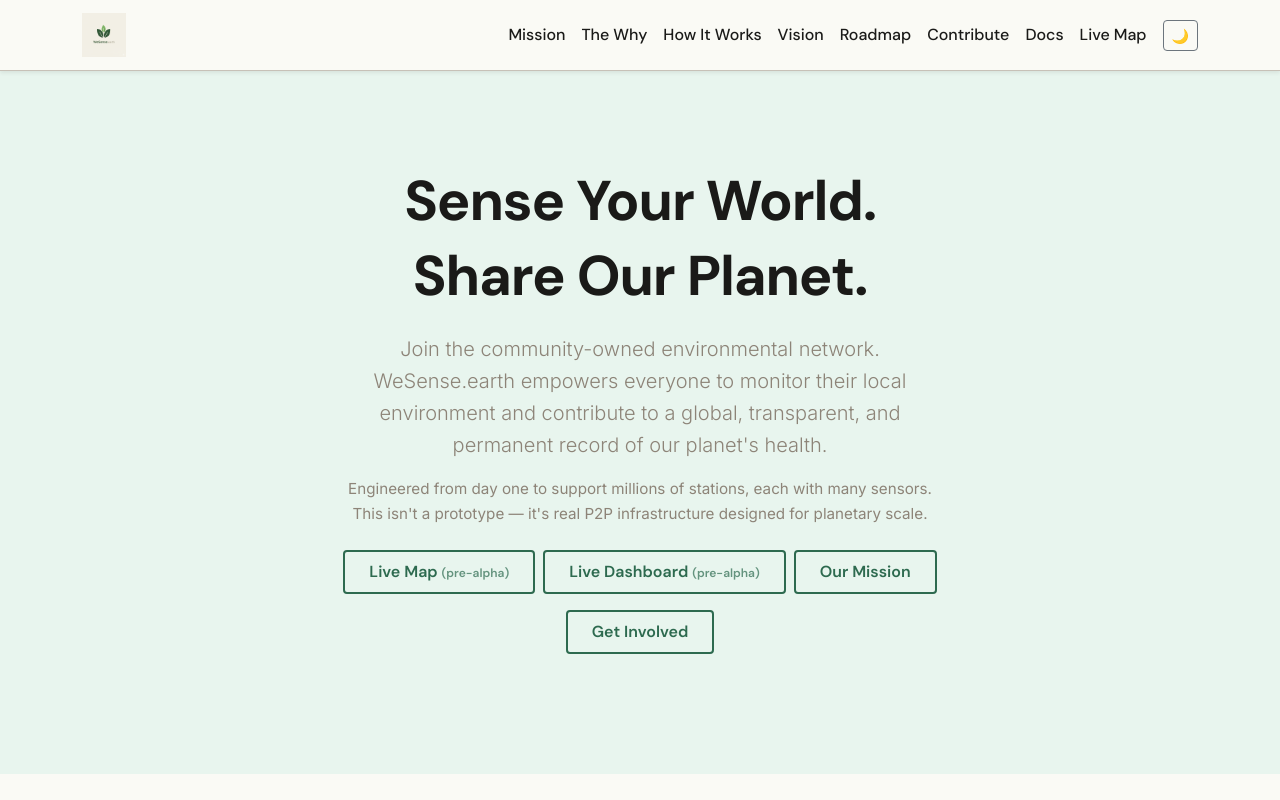
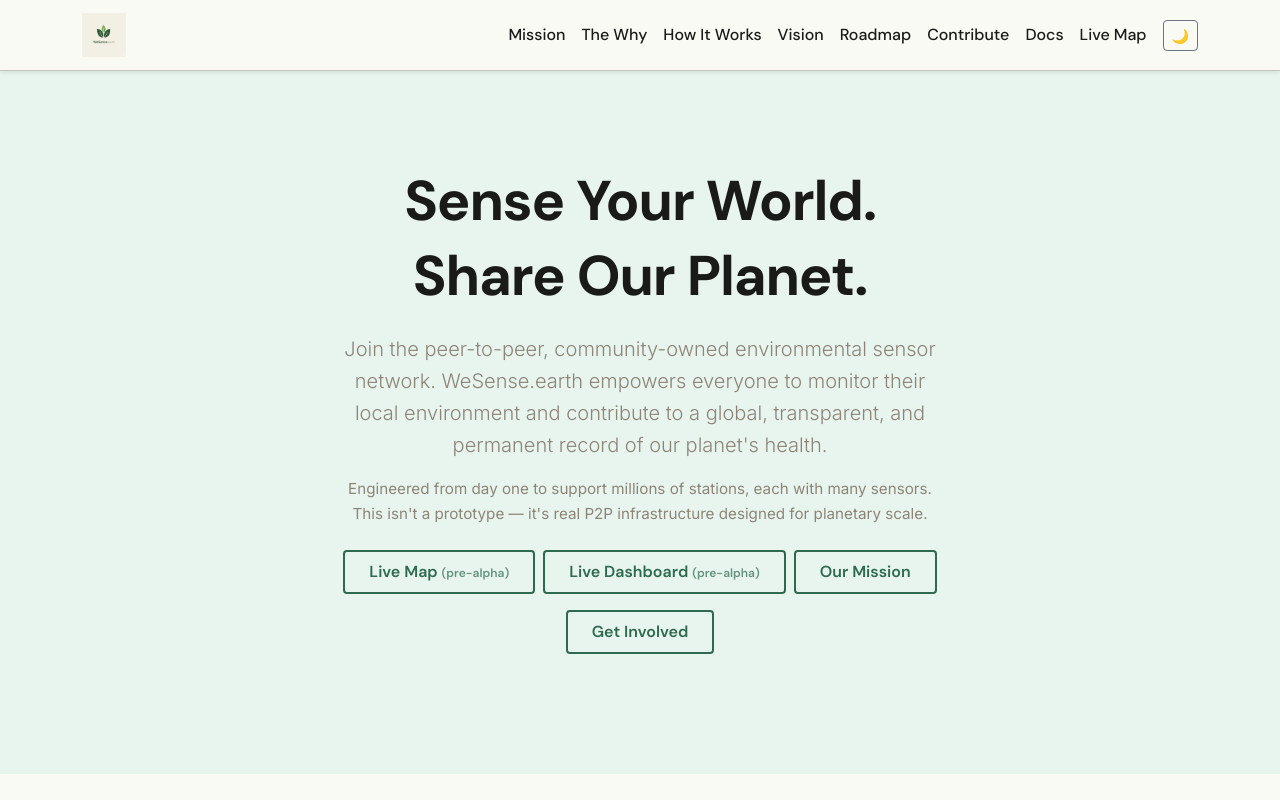
Before and after one commit to wesense-earth/wesense-website, a React (Vite) app: page / in a window 1280 px wide. Shown: the top 800 px of the page. Built offline with nearby package versions, Linux system fonts and the light colour scheme.

Commit message:
Reframe homepage copy as peer-to-peer, community-owned environmental sensor network

```diff
--- a/index.html
+++ b/index.html
@@ -4,7 +4,7 @@
     <meta charset="UTF-8" />
     <link rel="icon" type="image/png" href="/logos/logo-solid-light.png" />
     <meta name="viewport" content="width=device-width, initial-scale=1.0" />
-    <meta name="description" content="WeSense.earth — A community-owned environmental sensor network. Sense your world, share our planet." />
+    <meta name="description" content="WeSense.earth — A peer-to-peer, community-owned environmental sensor network. Sense your world, share our planet." />
     <meta name="theme-color" content="#2D6A4F" />
     <title>WeSense.earth — Sense Your World. Share Our Planet.</title>
     <link rel="me" href="https://mastodon.wesense.earth/@wesense" />
--- a/src/components/Hero.jsx
+++ b/src/components/Hero.jsx
@@ -13,7 +13,7 @@
             Share Our Planet.
           </h1>
           <p className="lead" style={{ color: 'var(--text-muted)' }}>
-            Join the community-owned environmental network. WeSense.earth empowers everyone to monitor their local environment and contribute to a global, transparent, and permanent record of our planet's health.
+            Join the peer-to-peer, community-owned environmental sensor network. WeSense.earth empowers everyone to monitor their local environment and contribute to a global, transparent, and permanent record of our planet's health.
           </p>
           <p style={{ color: 'var(--text-muted)', fontSize: '0.95rem' }}>
             Engineered from day one to support millions of stations, each with many sensors. This isn't a prototype — it's real P2P infrastructure designed for planetary scale.
```
